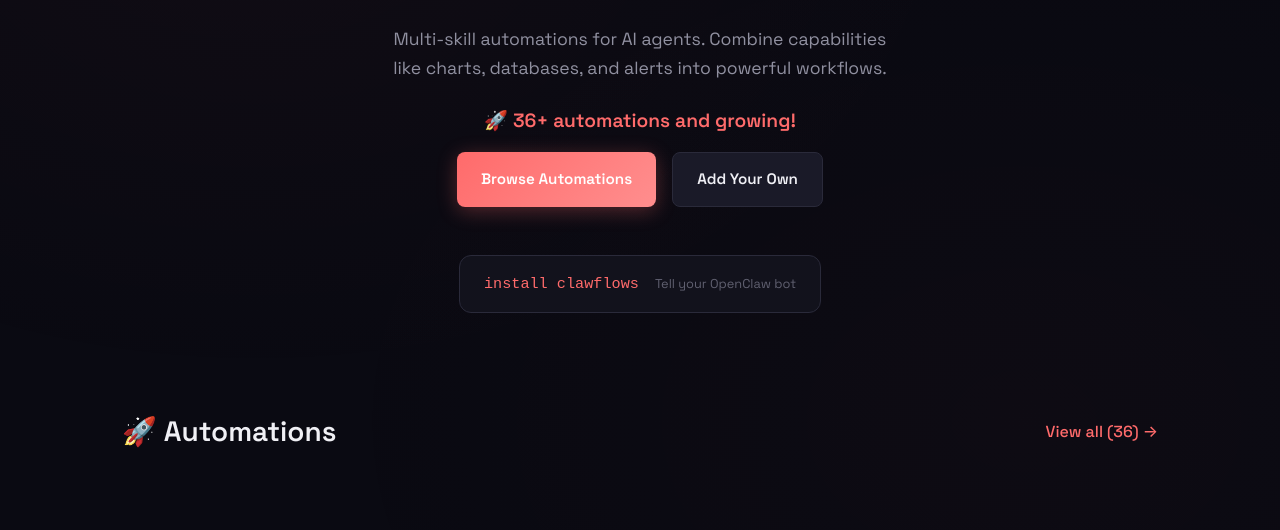
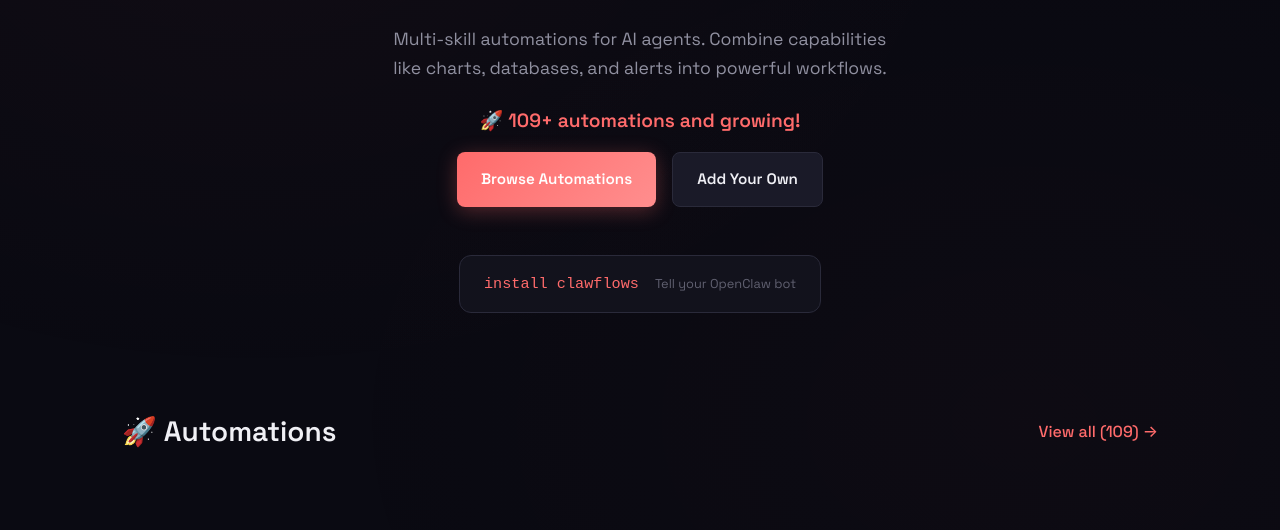
Before and after one commit to Cluka-399/clawflows-registry, a Jekyll site: the page index.html, which Jekyll copies as it is, in a window 1280 px wide and 900 px high. Shown: the part 299-829 px from the top of the window. Built offline with Jekyll 4.4.1, drawn with Linux system fonts in a browser that asks for light colours; comment, search, counter and statistics services are not loaded.

Commit message:
fix: update automation count to 109

```diff
--- a/index.html
+++ b/index.html
@@ -826,7 +826,7 @@
         <img src="./hero.png" alt="ClawFlows mascot" class="hero-mascot">
         <h1>Claw<span>Flows</span></h1>
         <p class="hero-tagline">Multi-skill automations for AI agents. Combine capabilities like charts, databases, and alerts into powerful workflows.</p>
-        <p class="hero-count" id="hero-count" style="color: var(--accent); font-weight: 600; font-size: 1.2rem; margin-bottom: 1rem;">🚀 36+ automations and growing!</p>
+        <p class="hero-count" id="hero-count" style="color: var(--accent); font-weight: 600; font-size: 1.2rem; margin-bottom: 1rem;">🚀 109+ automations and growing!</p>
 
         <div class="hero-cta">
           <a href="#automations" class="btn btn-primary">Browse Automations</a>
@@ -844,7 +844,7 @@
       <div class="container">
         <div class="section-header">
           <h2>🚀 Automations</h2>
-          <a href="./automations/" class="view-all">View all <span id="automation-count">(36)</span> →</a>
+          <a href="./automations/" class="view-all">View all <span id="automation-count">(109)</span> →</a>
         </div>
 
         <div id="automations-grid" class="automations-grid">
```
